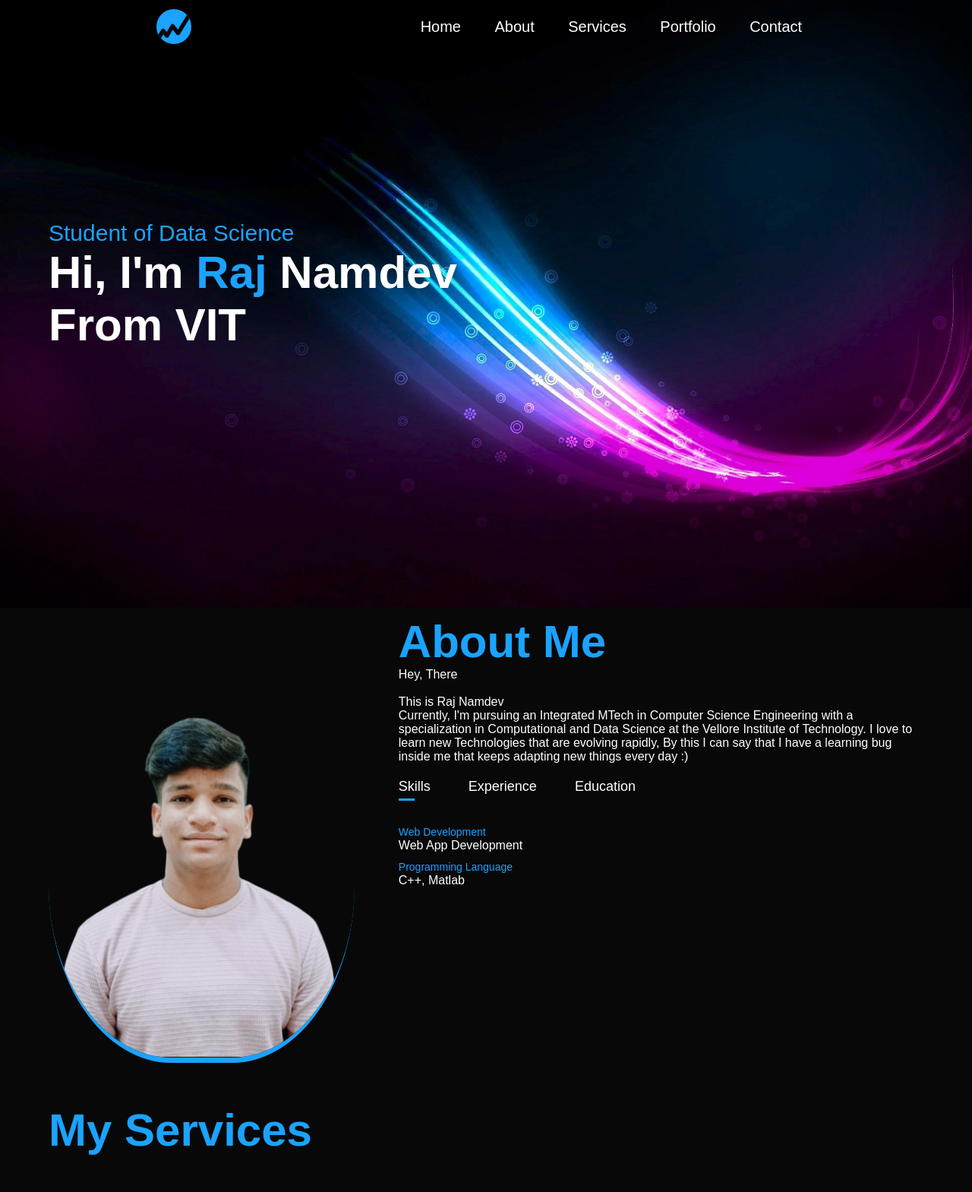
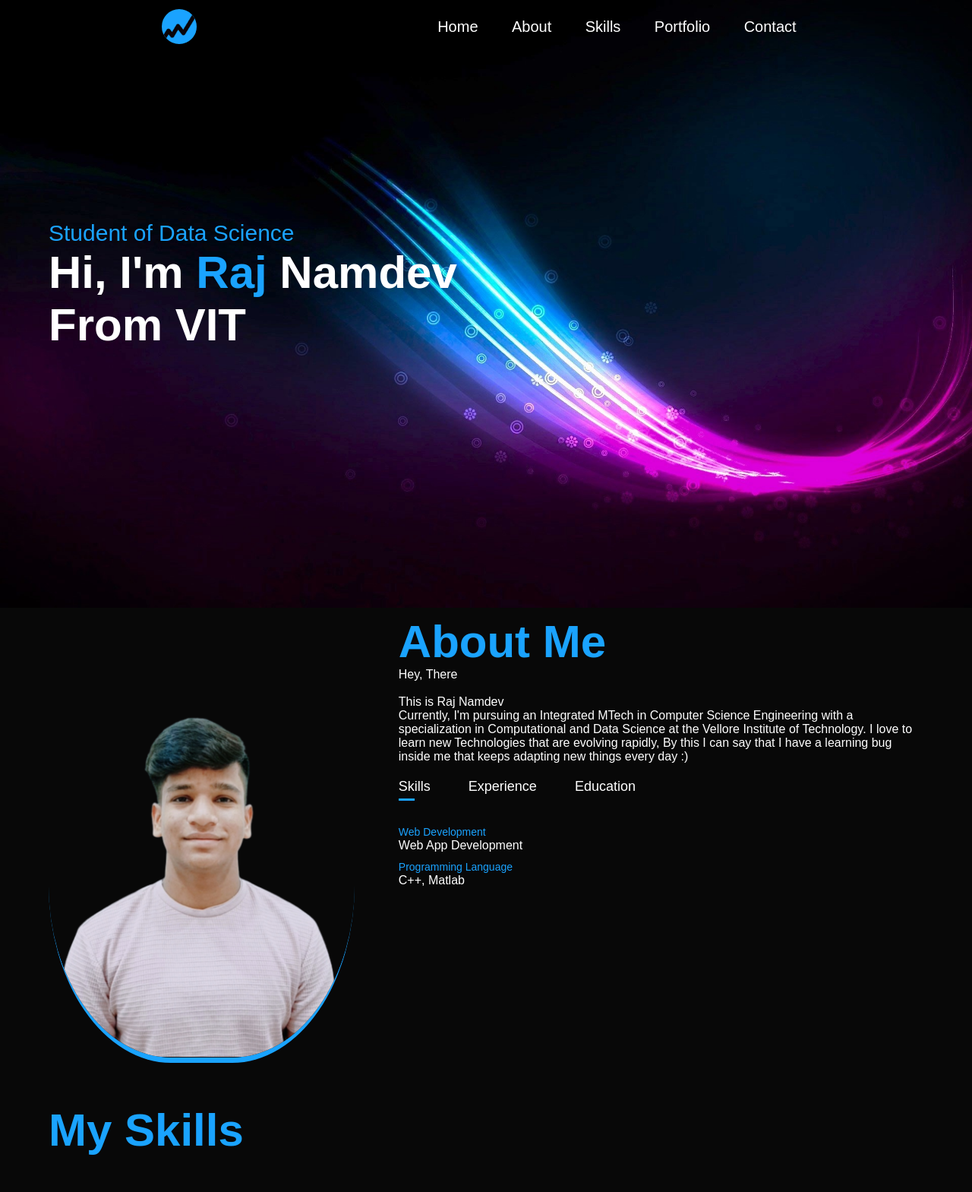
Before and after one commit to Rajnamdev19/Portfolio, a plain HTML site: page index.html in a window 1280 px wide. Shown: the top 1569 px of the page at 76% size. Drawn offline with Linux system fonts and the light colour scheme.

Commit message:
Update index.html

```diff
--- a/index.html
+++ b/index.html
@@ -15,7 +15,7 @@
                 <ul id="sidemenu">
                     <li><a href="#header">Home</a></li>
                     <li><a href="#about">About</a></li>
-                    <li><a href="#services">Services</a></li>
+                    <li><a href="#services">Skills </a></li>
                     <li><a href="#portfolio">Portfolio</a></li>
                     <li><a href="#contact">Contact</a></li>
                     <i class="fas fa-times" onclick="closemenu()"></i>
@@ -83,7 +83,7 @@
 
     <div id="services">
         <div class="container">
-            <h1 class="subtitle">My Services</h1>
+            <h1 class="subtitle">My Skills </h1>
             <div class="serviceslist">
                 <div>
                     <i class="fa-solid fa-chart-simple"></i>
```
